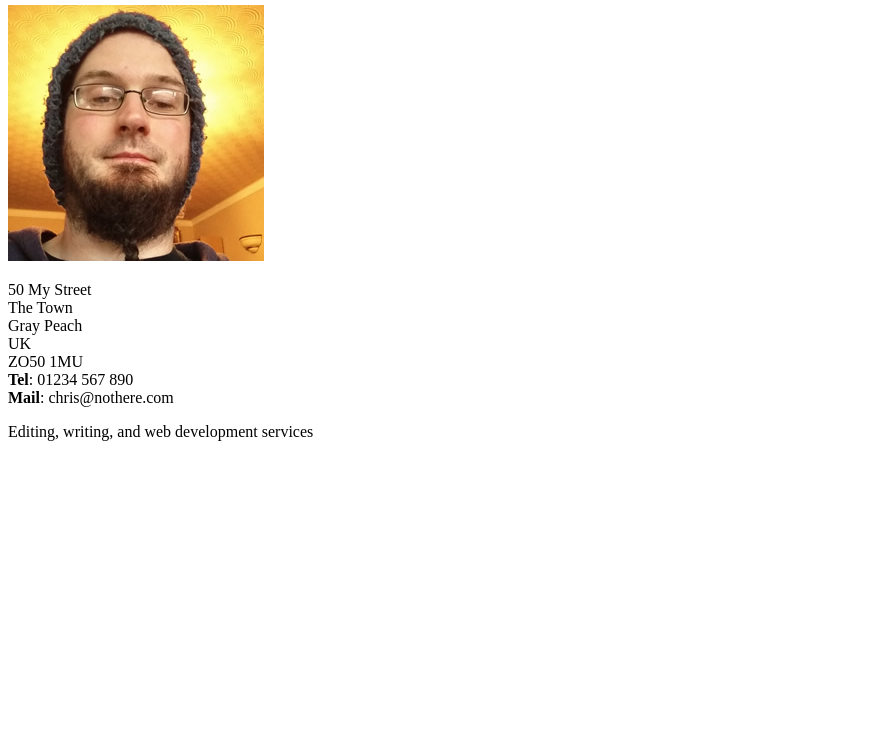
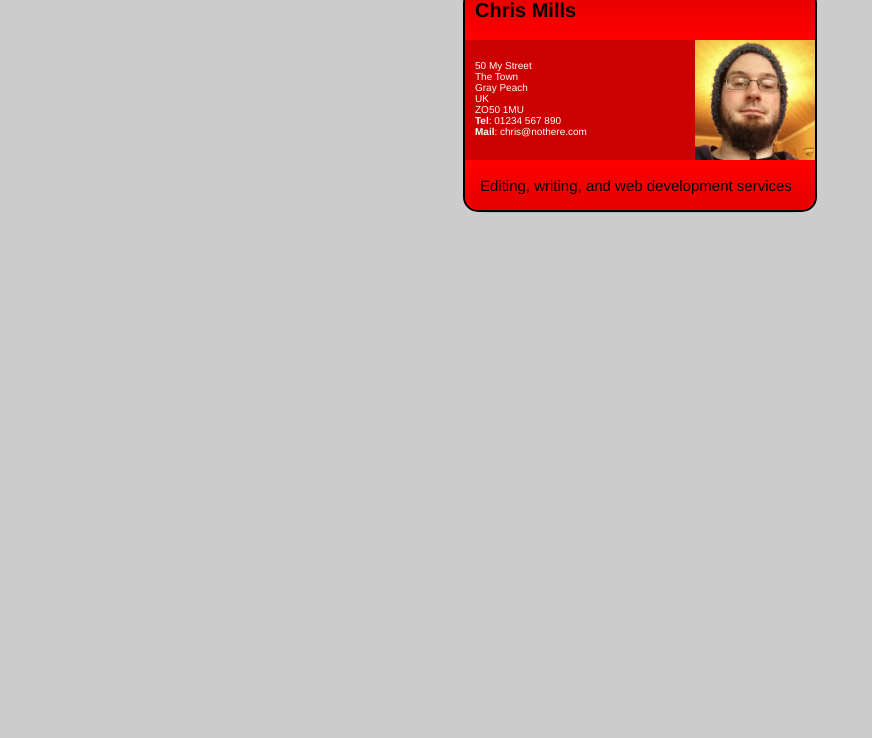
Before and after one commit to dommy4/business-card-assessment, a plain HTML site: page index.html in a window 1280 px wide. Shown: the part 62-800 px from the top of the page, without its empty margins (0-872 px from the left). Drawn offline with Linux system fonts and the light colour scheme.

Commit message:
added css file

```diff
--- /dev/null
+++ b/index.css
@@ -0,0 +1,59 @@
+/* General page styles */
+body {
+    margin: 0;
+  }
+
+  html {
+    font-family: 'Helvetica neue', Arial, 'sans serif';
+    font-size: 10px;
+    background-color: #ccc;
+  }
+  /*the card container ruleset*/
+  .card
+  {
+    width: 35em;
+    height: 22em;
+    margin: 5em auto;
+    background-color: red;
+    border: 0.2em solid black;
+    border-radius: 1.5em;
+  }
+  /*the header rulesets*/
+  .card header
+  {
+    background-image: linear-gradient(to bottom,rgba(0,0,0,0.1), rgba(0,0,0,0));
+    border-radius: 1.5em 1.5em 0 0;
+    height:5em;
+    padding-left: 1em;
+  }
+  /*the footer properties*/
+  .card footer
+  {
+    background-image: linear-gradient(to bottom,rgba(0,0,0,0), rgba(0,0,0,0.1));
+    border-radius: 0 0 1.5em 1.5em;
+    font-size: 1.5em;line-height: 3.5em;
+    padding-left: 1em
+
+  }
+  /*the chris image*/
+  .card article img
+  {
+    max-height: 100%;
+    float: right;
+  }
+
+  h2,p
+  {
+      margin: 0;
+  }
+  /*page articles ruleset*/
+  .card article
+  {
+      height: 12em;background-image: linear-gradient(to bottom,rgba(0,0,0,0.2), rgba(0,0,0,0.2));
+      color: white;
+   }
+   .card article p{padding: 2em 0em 0em 1em;}
+  h2
+  {
+      font-size: 2em;line-height: 2em;
+  }
--- a/index.html
+++ b/index.html
@@ -4,6 +4,7 @@
         <meta charset="utf-8" />
         <meta name="viewport" content="width=device-width, initial-scale=1.0" />
         <title>Business Card</title>
+        <link rel="stylesheet" href="index.css">
     </head>
 
     <body>
```
